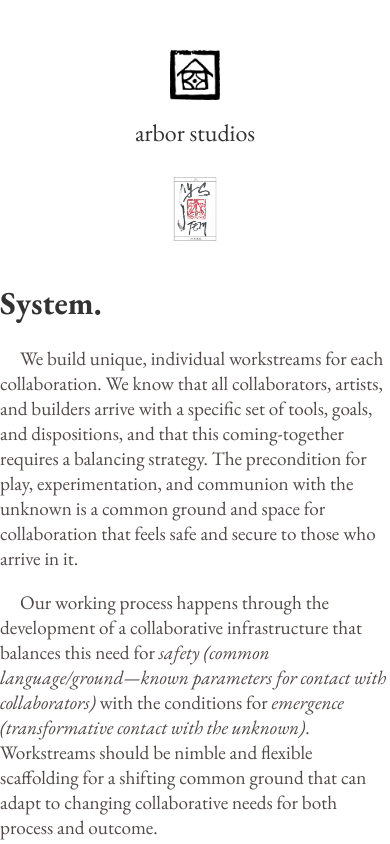
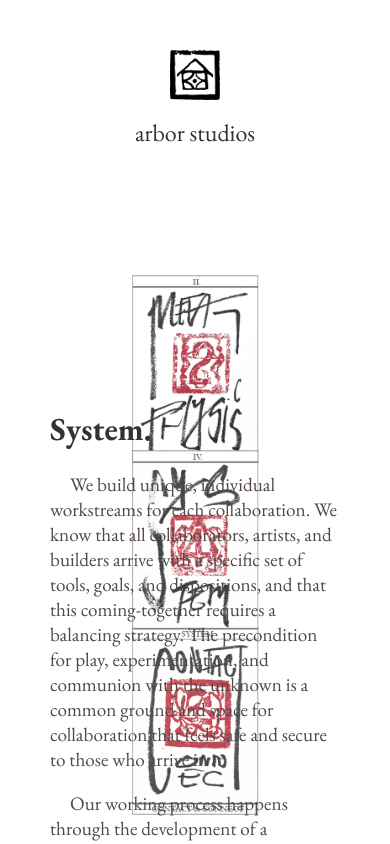
Before and after one commit to kennybc/arbor-studios, a React (Vite) app: page /system in a window 390 px wide. Built offline with nearby package versions, Linux system fonts and the light colour scheme.

Commit message:
mobile flex support first pass

```diff
--- a/src/components/Deck/DeckProvider.tsx
+++ b/src/components/Deck/DeckProvider.tsx
@@ -34,7 +34,7 @@ const DeckProvider = ({ children }: { children: ReactNode }) => {
 
     // dynamically set source position (card ratio is 450/300) = 1.5
     sourceRef.current.style.top =
-      180 + (1.5 * cardRefs.current[0].offsetWidth) / 2 + "px";
+      -10 + (1.5 * cardRefs.current[0].offsetWidth) / 2 + "px";
     // dynamically set top padding of text content to account for card height
     contentRef.current.style.removeProperty("padding-top");
     contentRef.current.style.paddingTop =
--- a/src/components/Deck/TarotCard/index.css
+++ b/src/components/Deck/TarotCard/index.css
@@ -48,11 +48,9 @@
   0% {
     transform: none;
   }
-
   50% {
     transform: translate(-100%, -20%) rotateY(-20deg) rotateZ(-10deg);
   }
-
   100% {
     transform: none;
   }
@@ -61,15 +59,12 @@
   0% {
     z-index: 1;
   }
-
   49% {
     z-index: 1;
   }
-
   50% {
     z-index: 3;
   }
-
   100% {
     z-index: 3;
   }
--- a/src/components/Deck/index.css
+++ b/src/components/Deck/index.css
@@ -1,9 +1,8 @@
 .Deck {
   position: absolute;
   left: 0;
-  top: 0;
+  top: 200px;
   width: 100%;
-  height: 100%;
   z-index: 1;
 
   &__source {
@@ -17,11 +16,12 @@
     left: 0;
     display: flex;
     flex-direction: row;
+    flex-wrap: wrap;
     width: 100%;
-    height: 100%;
     padding: 0 5vw;
     gap: 20px;
     align-items: center;
+    justify-content: center;
   }
 
   &.converged {
@@ -31,3 +31,25 @@
     }
   }
 }
+
+@media (max-width: 1279px) {
+  .Deck {
+    &__cards {
+      gap: 40px;
+    }
+    .TarotCard {
+      flex: 0 0 calc(33% - 40px);
+    }
+  }
+}
+
+@media (max-width: 767px) {
+  .Deck {
+    &__cards {
+      gap: 50px;
+    }
+    .TarotCard {
+      flex: 0 0 calc(50% - 50px);
+    }
+  }
+}
--- a/src/components/Page/index.css
+++ b/src/components/Page/index.css
@@ -4,7 +4,8 @@
   display: flex;
   justify-content: center;
   z-index: 2;
-  padding-bottom: 50px;
+  padding: 50px;
+  padding-top: 0;
 
   &__content {
     width: 100%;
```
